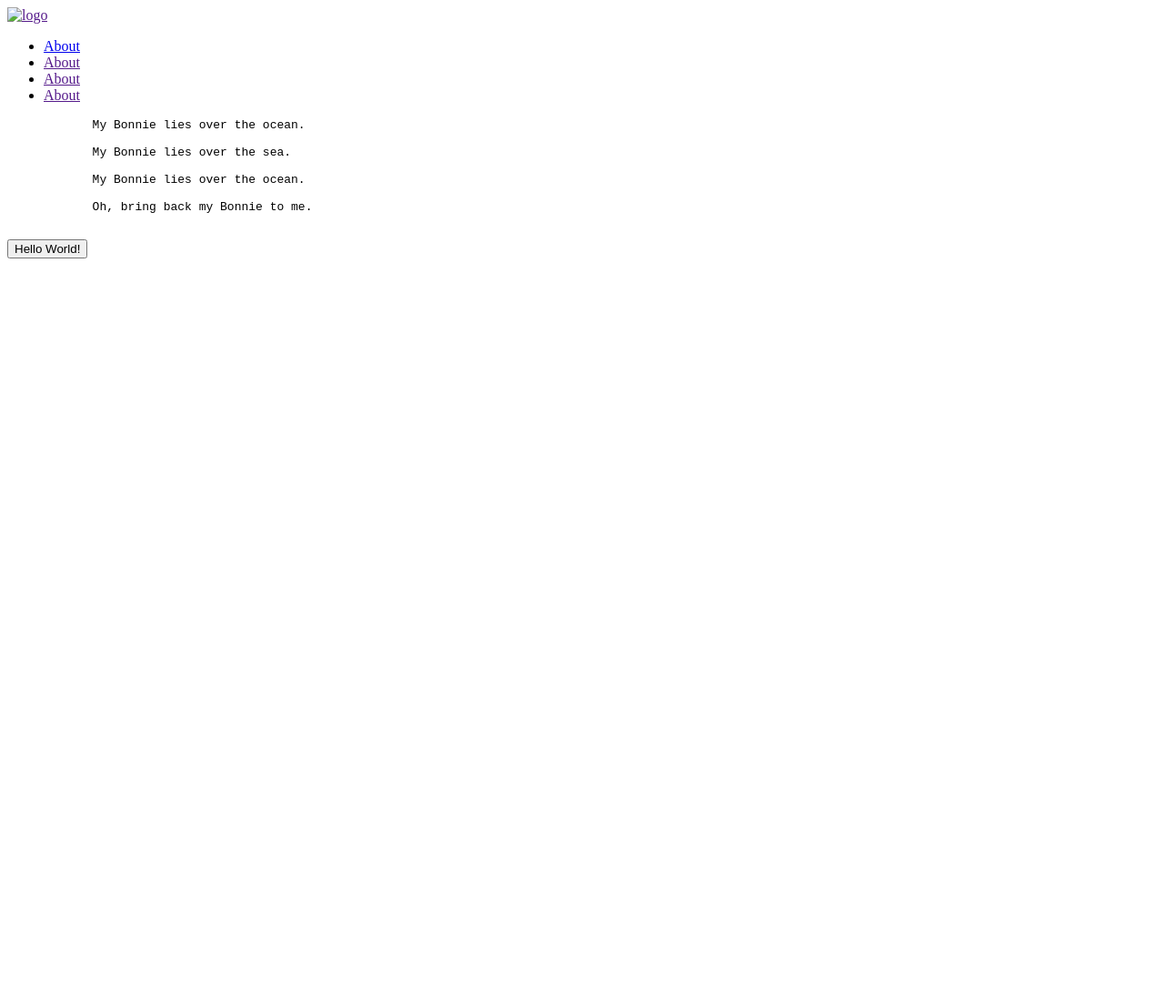
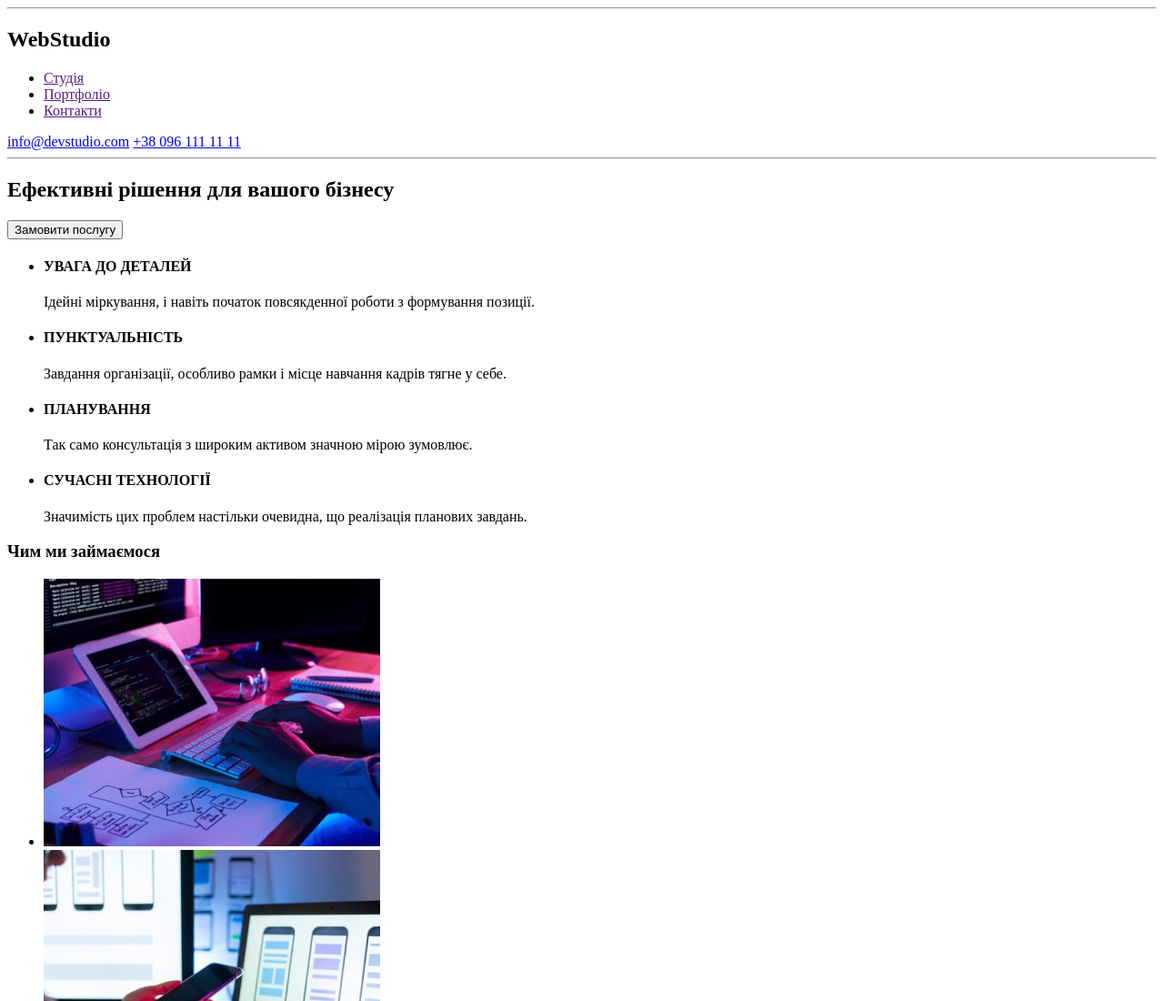
Before and after one commit to AndriiStepanchuk/Studying, a plain HTML site: page index.html in a window 1280 px wide. Shown: the top 1100 px of the page at 91% size. Before the commit the page ends 800 px from the top, so only its background shows below. Drawn offline with Linux system fonts and the light colour scheme.

Commit message:
HTML ready

```diff
--- a/index.html
+++ b/index.html
@@ -4,29 +4,89 @@
     <meta charset="UTF-8">
     <meta http-equiv="X-UA-Compatible" content="IE=edge">
     <meta name="viewport" content="width=device-width, initial-scale=1.0">
-    <title>Document</title>
+    <title>WebStudio</title>
 </head>
 <body>
     <header>
-        <a href="">
-            <img src="./images/" alt="logo" />
-        </a>
-        <ul>
-            <li><a href="svetcomplect.com.ua">About</a></li>
-            <li><a href="">About</a></li>
-            <li><a href="">About</a></li>
-            <li><a href="">About</a></li>
-        </ul>
-        <pre>
-            My Bonnie lies over the ocean.
-
-            My Bonnie lies over the sea.
-
-            My Bonnie lies over the ocean.
-
-            Oh, bring back my Bonnie to me.
-        </pre>
+        <hr>
+        <nav>
+            <h1>WebStudio</h1>
+            <ul>
+                <li><a href="">Студія</a></li>
+                <li><a href="">Портфоліо</a></li>
+                <li><a href="">Контакти</a></li>
+            </ul>
+        </nav>
+        <a href="email:info@devstudio.com">info@devstudio.com</a>
+        <a href="tel:+380961111111">+38 096 111 11 11</a>
+        <hr>
+        <h2>Ефективні рішення для вашого бізнесу</h2>
+        <button type="button">Замовити послугу</button>
     </header>
-    <button type="button">Hello World!</button>
+    <main>
+        <section>
+            <ul>
+                <li>
+                    <h4>УВАГА ДО ДЕТАЛЕЙ</h4>
+                    <p>Ідейні міркування, і навіть початок повсякденної роботи з формування позиції.</p>
+                </li>
+                <li>
+                    <h4>ПУНКТУАЛЬНІСТЬ</h4>
+                    <p>Завдання організації, особливо рамки і місце навчання кадрів тягне у себе.</p>
+                </li>
+                <li>
+                    <h4>ПЛАНУВАННЯ</h4>
+                    <p>Так само консультація з широким активом значною мірою зумовлює.</p>
+                </li>
+                <li>
+                    <h4>СУЧАСНІ ТЕХНОЛОГІЇ</h4>
+                    <p>Значимість цих проблем настільки очевидна, що реалізація планових завдань.</p>
+                </li>
+            </ul>
+        </section>
+        <section>
+            <h3>Чим ми займаємося</h3>
+            <ul>
+                <li><img src="./images/compressjpeg/about_us_1-min.jpg" alt="img1" width="370" height="294"></li>
+                <li><img src="./images/compressjpeg/about_us_2-min.jpg" alt="img1" width="370" height="294"></li>
+                <li><img src="./images/compressjpeg/about_us_3-min.jpg" alt="img1" width="370" height="294"></li>
+            </ul>
+        </section>
+        <section>
+            <h3>Наша команда</h3>
+            <ul>
+                <li>
+                    <img src="./images/compressjpeg/team_1-min.jpg" alt="hero_1" width="270" height="260">
+                    <p>Ігор Дем'яненко</p>
+                    <p>Product Designer</p>
+                </li>
+                <li>
+                    <img src="./images/compressjpeg/team_2-min.jpg" alt="hero_2" width="270" height="260">
+                    <p>Ольга Рєпіна</p>
+                    <p>Frontend Developer</p>
+                </li>
+                <li>
+                    <img src="./images/compressjpeg/team_3-min.jpg" alt="hero_3" width="270" height="260">
+                    <p>Микола Тарасов</p>
+                    <p>Marketing</p>
+                </li>
+                <li>
+                    <img src="./images/compressjpeg/team_4-min.jpg" alt="hero_4" width="270" height="260">
+                    <p>Михайло Єрмаков</p>
+                    <p>UI Designer</p>
+                </li>
+            </ul>
+        </section>
+        <section>
+            <h1>WebStudio</h1>
+            <address>
+                <ul>
+                    <li><a href="https://goo.gl/maps/HAjjEDxGyU6dwj2Z7">м. Київ, пр-т Лесі Українки, 26</a></li>
+                    <li><a href="mailto:info@devstudio.com">info@devstudio.com</a></li>
+                    <li><a href="tel:+380961111111">+38 096 111 11 11</a></li>
+                </ul>
+            </address>
+        </section>
+    </main>
 </body>
 </html>
```
Also changed, not shown: images/compressjpeg/about_us_1-min.jpg (added), images/compressjpeg/about_us_2-min.jpg (added), images/compressjpeg/about_us_3-min.jpg (added), images/compressjpeg/team_1-min.jpg (added), images/compressjpeg/team_2-min.jpg (added), images/compressjpeg/team_3-min.jpg (added), images/compressjpeg/team_4-min.jpg (added).
